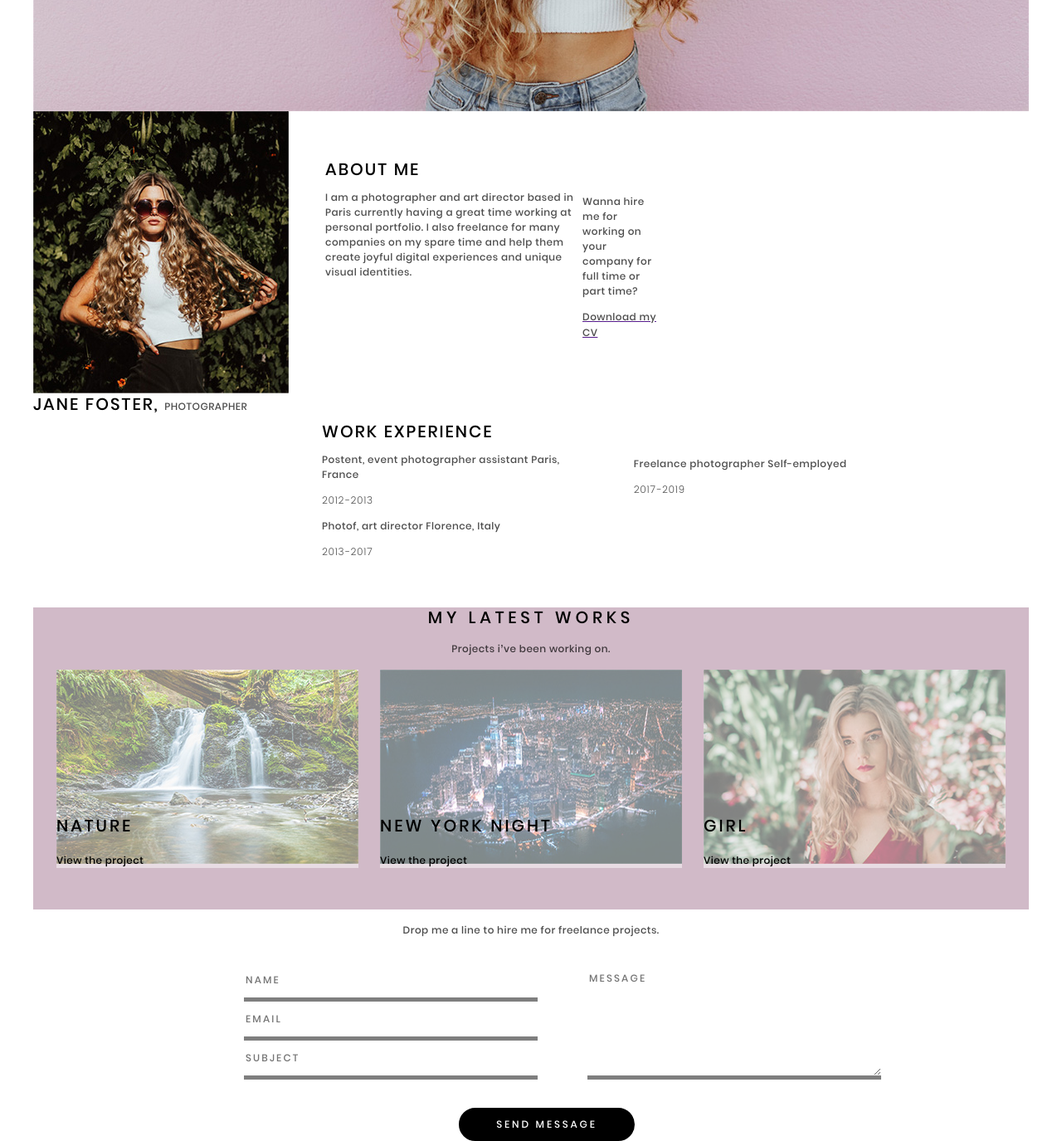
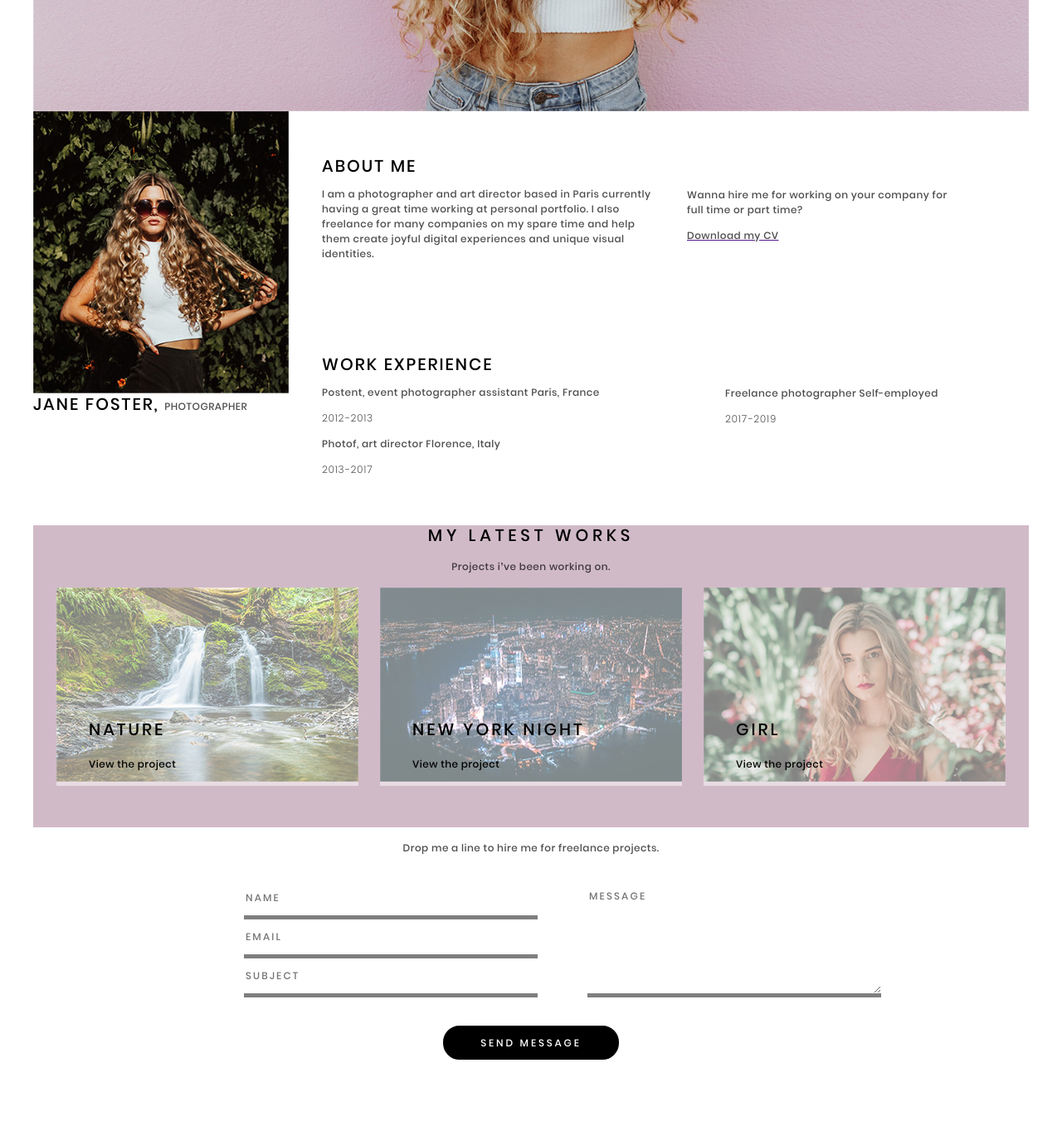
Before and after one commit to IrinaSKab/portfolio, a plain HTML site: page index.html in a window 1280 px wide. Shown: the part 580-1955 px from the top of the page at 83% size. After the commit the page ends 1857 px from the top, so only its background shows below. Drawn offline with Linux system fonts and the light colour scheme.

Commit message:
correct hometask6

```diff
--- a/index.html
+++ b/index.html
@@ -23,7 +23,7 @@
       <p class="about">I am a photographer and art director based in Paris currently having a great time working at personal portfolio.
       I also freelance for many companies on my spare time and help them create joyful digital experiences.</p>
       <br/>
-      <button class="button">Contact me</button>
+      <button class="button contact">Contact me</button>
       <button class="button">View works</button>
     </div>
   </header>
@@ -36,15 +36,13 @@
       </div>
       <div>
         <div class="about-me-container">
-          <div>
+          <div class="aboutme-text">
             <h2 class="subtitle">About me</h2>
             <p class="subtitle-small">I am a photographer and art director based in Paris currently having a great time working at personal portfolio. I also freelance for many companies on my spare time and help them create joyful digital experiences and unique visual identities.</p>
           </div>
-          <div>
-            <div class="otstup">
-              <p class="subtitle-small">Wanna hire me for working on your company for full time or part time?</p>
-              <a href=""><span class="subtitle-small">Download my CV</span></a>
-            </div>
+          <div class="otstup">
+            <p class="subtitle-small">Wanna hire me for working on your company for full time or part time?</p>
+            <a href=""><span class="subtitle-small">Download my CV</span></a>
           </div>
         </div>
         <div class="row">
@@ -64,8 +62,7 @@
               <h3 class="subtitle-small">Freelance photographer
                 Self-employed
               </h3>
-              <span class="years">2017-2019
-              </span>
+              <span class="years">2017-2019</span>
             </div>
           </div>
         </div>
@@ -114,7 +111,9 @@
           </div>
         </div>
       </form>
-      <button class="form-button">Send message</button>
+      <div class="form-button">
+        <button class="button send">Send message</button>
+      </div>
     </section>
   </main>
 </div>
--- a/styles.css
+++ b/styles.css
@@ -69,9 +69,9 @@
 .about {
 	font-size: 12px;
 	margin: 32px 0 0 0;
-	max-width: 400px;
 	line-height: 1.6;
 	letter-spacing: 0.48px;
+	max-width: 400px;
 }
 
 .button {
@@ -87,6 +87,11 @@
 	font-weight: 600;
 	line-height: 2.8;
 	letter-spacing: 2.87px;
+	}
+
+.contact {
+	background: #ffffff;
+	color: #6a4a4c;
 	}
 
 .header {
@@ -124,8 +129,11 @@
 
 .about-me-container {
 	display: flex;
+	padding: 40px;
+}
+
+.aboutme-text {
 	max-width: 400px;
-	padding: 44px;
 }
 
 .row {
@@ -138,7 +146,7 @@
 }
 
 .otstup {
-	margin: 56px 0 0 0;
+	padding: 40px;
 }
 
 .works {
@@ -178,6 +186,8 @@
 	position: absolute;
 	width: 100%;
 	bottom: 0;
+	padding-left: 39px;
+	padding-bottom: 17px;
 }
 
 .portfolio-link {
@@ -222,6 +232,7 @@
 .main-section {
     max-width: 752px;
 	margin: 0 auto;
+	display: flex;
 }
 
 .form-section {
@@ -232,19 +243,11 @@
 	padding: 30px;
 }
 
-.form-button {
-	color: #ffffff;
-	font-size: 12px;
-	text-align: center;
-	text-transform: uppercase;
-	font-weight: 600;
-	line-height: 2.8;
-	letter-spacing: 2.87px;
-	border-radius: 20px;
-	width: 212px;
-	height: : 41px;
+.send {
 	border: 2px solid #000000;
 	background: #000000;
-	position: relative;
-	left: 513px;
+	}
+
+.form-button {
+	text-align: center;
 }
```
